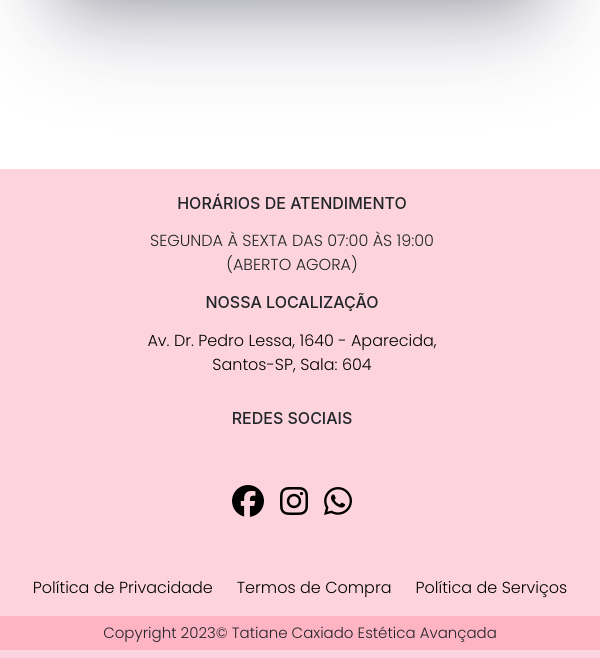
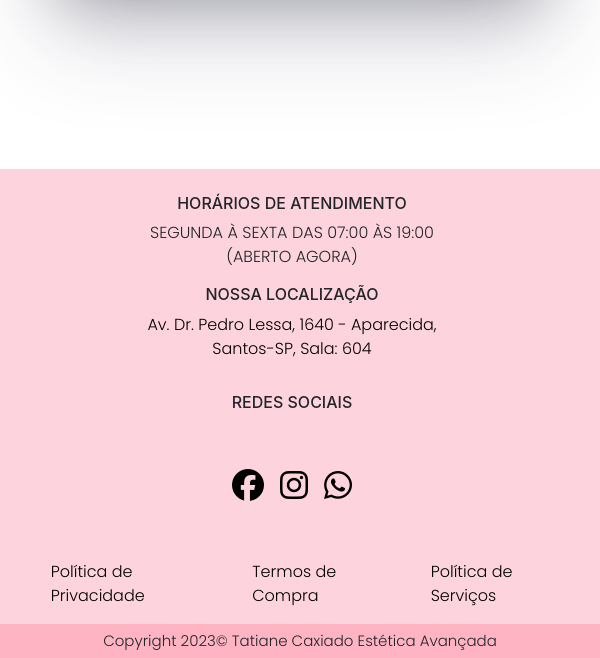
Before and after one commit to CarolzinhaLima/EsteticaAvancada, a PHP site: page /index.php in a window 600 px wide. Shown: the part 1778-2436 px from the top of the page. Run offline with PHP 8.4, Linux system fonts and the light colour scheme; some libraries are stand-ins or nearby versions.

Commit message:
mundança rodape

```diff
--- a/css/login.css
+++ b/css/login.css
@@ -314,7 +314,6 @@ login-register p a:hover{
 
     .termo a{
         white-space: nowrap;
-
     }
     .menumobile{
         display: grid;
--- a/css/rodape.css
+++ b/css/rodape.css
@@ -147,6 +147,7 @@ footer .termo a{
     footer .termo a{
         margin: 0;
         white-space: normal;
+        margin-left: 10%;
 
     }
     footer .termo{
@@ -163,8 +164,6 @@ footer .termo a{
     footer .container-rodape{
         background-color: #fdd4dd;
         width: 100%
-
-
     }
 
     footer ul{
@@ -175,8 +174,7 @@ footer .termo a{
         text-decoration: solid;
         white-space: nowrap;
         margin-top: 1rem;
-        margin-bottom: 1rem;
-        text-align: center !important;
+         text-align: center !important;
 
     }
     .h6{
@@ -190,7 +188,7 @@ footer .termo a{
         margin-right: 0;
     }
     footer .redes{
-        margin-bottom: 2rem;
+        margin-bottom: 3rem;
 
     }
     footer .svg{
```
